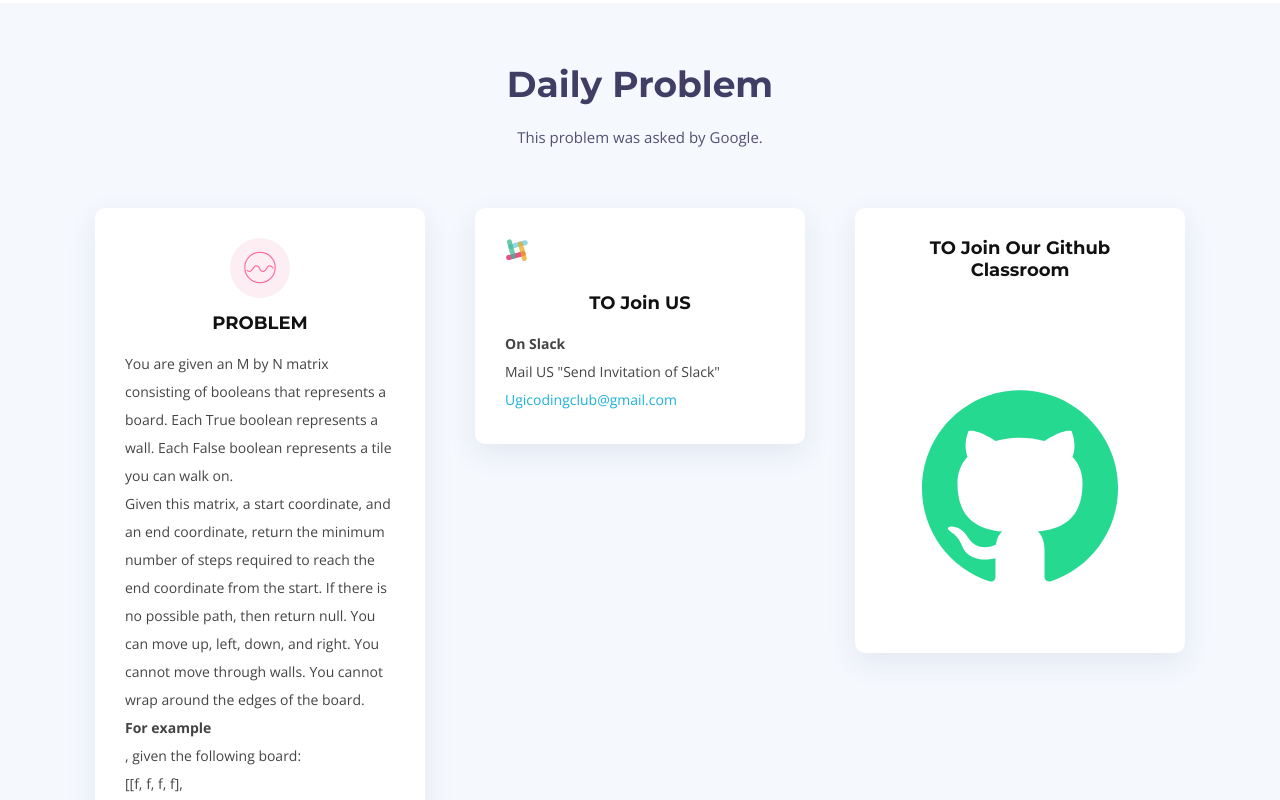
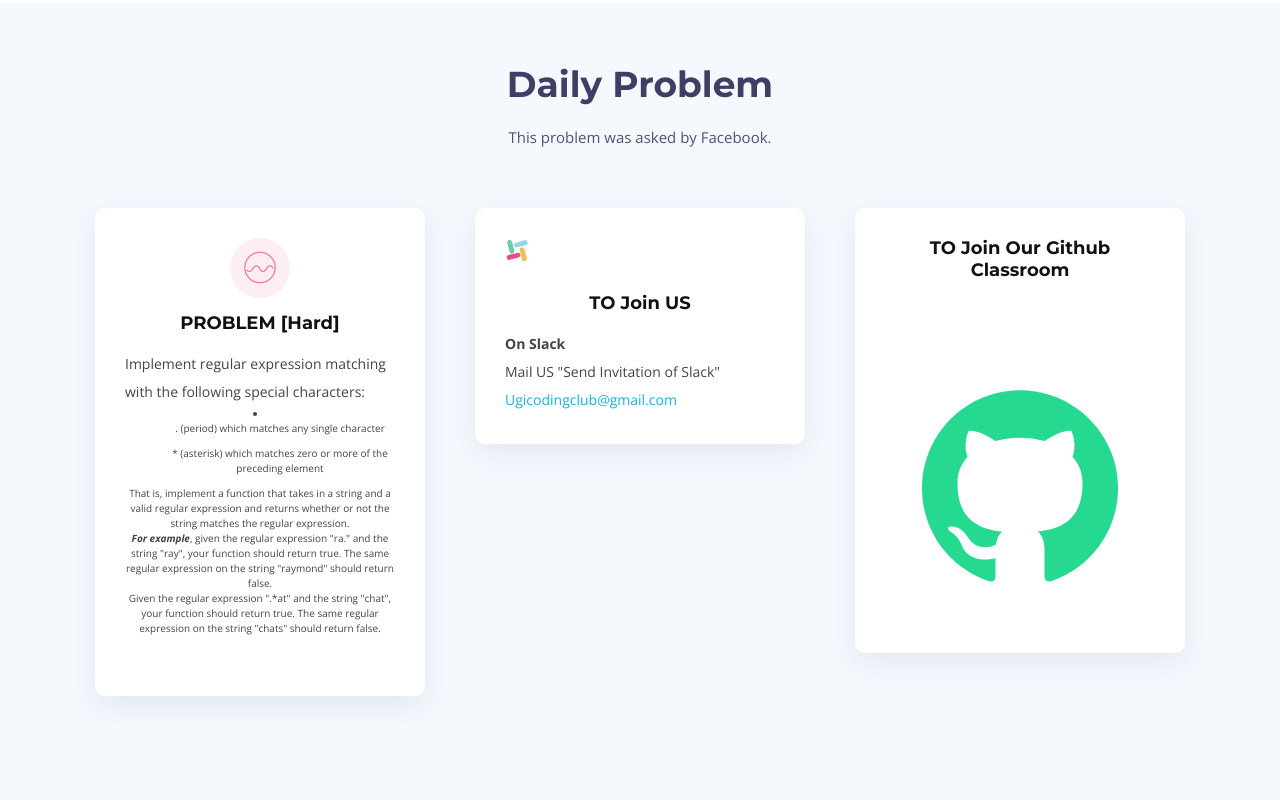
Before and after one commit to ugi-coding-community/ugi-coding-community.github.io, a plain HTML site: page index.html in a window 1280 px wide. Shown: the part 1580-2380 px from the top of the page. Drawn offline with nearby package versions, Linux system fonts and the light colour scheme; files whose address does not match are found by name.

Commit message:
New problem addded

```diff
--- a/index.html
+++ b/index.html
@@ -138,7 +138,7 @@
 
         <header class="section-header">
           <h3>Daily Problem</h3>
-          <p>This problem was asked by Google.</p>
+          <p>This problem was asked by Facebook.</p>
         </header>
 
         <div class="row">
@@ -146,18 +146,16 @@
           <div class="col-md-6 col-lg-4 wow bounceInUp" data-wow-duration="1.4s">
             <div class="box">
               <div class="icon" style="background: #fceef3;"><i class="ion-ios-analytics-outline" style="color: #ff689b;"></i></div>
-              <h4 class="title"><a href="">PROBLEM</a></h4>
-              <p class="description">You are given an M by N matrix consisting of booleans that represents a board. Each True boolean represents a wall. Each False boolean represents a tile you can walk on.<br>
+              <h4 class="title"><a href="">PROBLEM [Hard]</a></h4>
+              <p class="description">Implement regular expression matching with the following special characters:<br>
+<li>
+    <ul>. (period) which matches any single character<br></ul>
+    <ul>* (asterisk) which matches zero or more of the preceding element<br></ul></li>
+That is, implement a function that takes in a string and a valid regular expression and returns whether or not the string matches the regular expression.<br>
 
-Given this matrix, a start coordinate, and an end coordinate, return the minimum number of steps required to reach the end coordinate from the start. If there is no possible path, then return null. You can move up, left, down, and right. You cannot move through walls. You cannot wrap around the edges of the board.<br>
+                  <b><i>For example</i></b>, given the regular expression "ra." and the string "ray", your function should return true. The same regular expression on the string "raymond" should return false.<br>
 
-                  <b>For example</b><br>, given the following board:<br>
-
-[[f, f, f, f],<br>
-[t, t, f, t],<br>
-[f, f, f, f],<br>
-[f, f, f, f]]<br>
-and start = (3, 0) (bottom left) and end = (0, 0) (top left), the minimum number of steps required to reach the end is 7, since we would need to go through (1, 2) because there is a wall everywhere else on the second row.
+Given the regular expression ".*at" and the string "chat", your function should return true. The same regular expression on the string "chats" should return false.
 </p>
             </div>
             </div>
```
